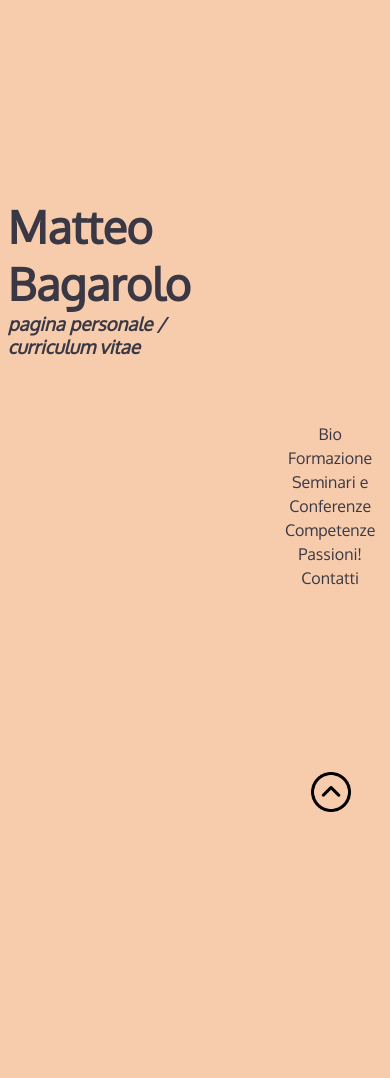
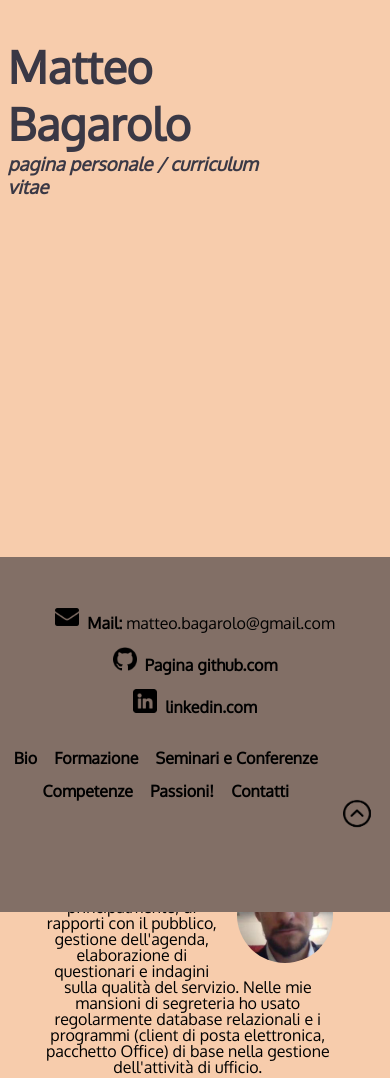
Before and after one commit to matteobagarolo/cv, a plain HTML site: page index.html in a window 390 px wide. Shown: the top 1078 px of the page. Drawn offline with Linux system fonts and the light colour scheme.

Commit message:
Changes to be committed: 	modified:   index.html 	modified:   styles.css improvement for mobile version

```diff
--- a/index.html
+++ b/index.html
@@ -33,6 +33,7 @@
 </head>
 
 <body>
+    <div>
         <div class="navbar">
             <ul class="index">
                 <li><a class="navbar_link" href="#bio">Bio</a></li>
@@ -44,10 +45,10 @@
             </ul>
         </div>
         <div class="box arrow">
-
             <a href="index.html" class="link-img">
                 <img class="up-arrow" src="images/arrow.png" alt="navigation arrow">
             </a>
+        </div>
     </div>
     <div class="container_1">
         <div class="main-heading">
--- a/styles.css
+++ b/styles.css
@@ -46,12 +46,13 @@ p {
     line-height: 1.5rem;
 }
 
-@media (max-width:  792px){
-    p{
+@media (max-width: 792px) {
+    p {
         line-height: 100%;
     }
 
 }
+
 table {
     margin-top: 2rem;
 }
@@ -89,8 +90,8 @@ th {
     margin-left: 3rem;
 }
 
-@media (max-width: 792px){
-    .accordion-box>ul{
+@media (max-width: 792px) {
+    .accordion-box>ul {
         padding: 1rem 15% 1rem 0;
     }
 }
@@ -114,8 +115,8 @@ th {
 
 }
 
-@media (max-width: 792px){
-    .accordion-list{
+@media (max-width: 792px) {
+    .accordion-list {
         line-height: 100%;
         margin-top: 0;
     }
@@ -124,6 +125,12 @@ th {
 .accordion-table {
     margin-left: auto;
     margin-right: auto;
+}
+
+@media (max-width: 792px){
+    .accordion-table td {
+        overflow: hidden;
+    }
 }
 
 .accordion-text {
@@ -143,19 +150,22 @@ th {
 .box-arrow {
     float: right;
 }
+.conferences{
+    margin-top: 20%;
+}
 
 .container_1 {
     display: flex;
     flex-direction: column;
     justify-content: center;
     /*height: 100%;*/
-    gap: 35rem;
+    gap: 10rem;
     padding-left: 10%;
+    flex-wrap: wrap;
 }
 
 @media (max-width: 792px) {
     .container_1 {
-        margin-right: 20%;
         clear: both;
         padding-left: 2%;
         justify-content: safe left;
@@ -181,11 +191,19 @@ th {
 
     left: 0;
     height: 10rem;
-    flex-width: 100%;
     background-color: #826F66;
     color: #EEEBD9;
     text-align: center;
     margin-top: 20%;
+}
+
+@media (max-width: 792px){
+    #contacts{
+        position: fixed;
+        bottom: 15%;
+        min-width: 100%;
+        margin-top: 0;
+    }
 }
 
 .footer-icons {
@@ -209,24 +227,41 @@ th {
 }
 
 
+}
 
 .index {
     list-style-type: none;
     text-align: left;
     padding-left: 1rem;
+    position: fixed;
+    top: 50%;
+    max-width: 10%;
 }
 
 @media (max-width: 792px) {
     .index {
         text-align: center;
         list-style-type: none;
-        float: right;
-        position: sticky;
-        padding-right: 25%;
-        line-height: 1.5rem;
+        padding-right: 5%;
+        line-height: 120%;
+        position: fixed;
+        min-height: 20%;
+        padding-right: 15%;
+        background-color: #826F66;
+        min-width: 100%;
+        top: 88%;
     }
 
 }
+
+@media (max-width: 792px) {
+    .index>li {
+        display: inline-block;
+        margin: 2%;
+    }
+}
+
+
 
 .in-text-img {
     max-width: 8rem;
@@ -307,15 +342,23 @@ th {
 
 .navbar {
     align-self: center;
-    position: sticky;
+    position: fixed;
     top: 50%;
-    max-width: 15%;
+    max-width: 80%;
+
 
 }
 
 @media (max-width: 792px) {
     .navbar {
         float: right;
+        top: 88%;
+    }
+}
+@media (max-width: 792px){
+    .navbar_link {
+        color: black;
+        font-weight: bold;
     }
 }
 
@@ -362,7 +405,9 @@ th {
 
 @media (max-width: 792px) {
     .up-arrow {
-        right: 10%;
+        max-width: 7%;
+        right: 5%;
+        bottom: 2%;
     }
 }
 
```
Lines whose indentation alone changed are shown as unchanged.
